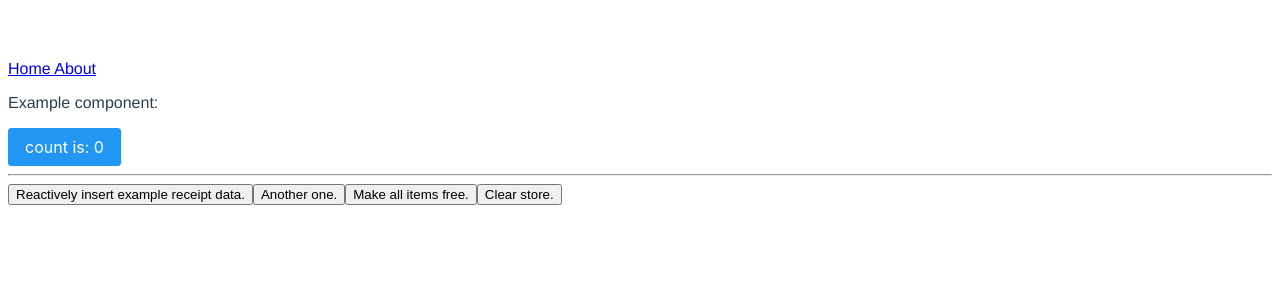
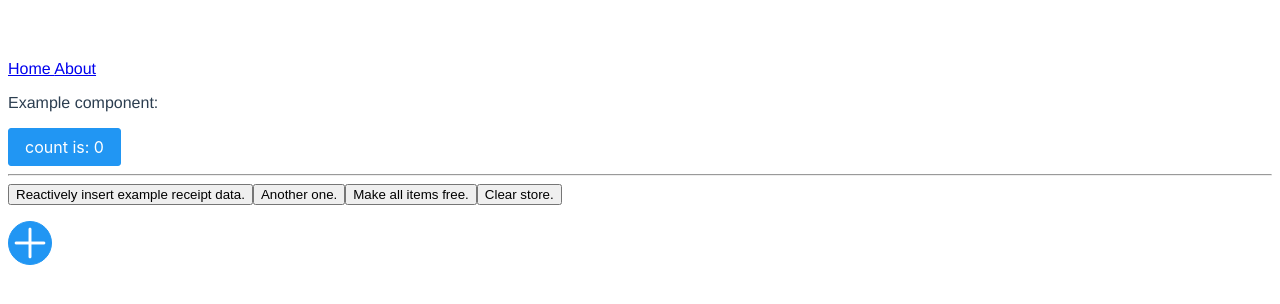
Before and after one commit to Muhlex/BonBon, a Vue app: page / in a window 1280 px wide. Shown: the top 304 px of the page. Built offline with nearby package versions, Linux system fonts and the light colour scheme.

Commit message:
install Primeicons; add component AddItem; Styling AddItem.vue

```diff
--- a/package.json
+++ b/package.json
@@ -30,6 +30,7 @@
   "dependencies": {
     "core-js": "^3.6.5",
     "nanoid": "^3.1.20",
+    "primeicons": "^4.1.0",
     "primevue": "^3.0.2",
     "vue": "^3.0.0",
     "vue-router": "^4.0.0-0"
--- /dev/null
+++ b/src/components/AddItem.vue
@@ -0,0 +1,66 @@
+<template>
+  <Button class="add-item">
+    <!--
+      AddItem Template
+      * includes Button to upload File
+      * FileUpload via Tag:Input Type:File Accept:Camera
+        -> on MobileDevices Camera will be supportet instead of FileUpload
+    -->
+
+    <!-- Input using for FileUpload -->
+    <label for="FileUpload" class="custom-file-upload">
+      <!-- Icon pi-plus of PrimeIcons: https://www.primefaces.org/primevue/showcase/#/icons -->
+      <i class="pi pi-plus" />
+
+      <input
+        id="FileUpload"
+        ref="input"
+        class="pi pi-plus"
+        type="file"
+        accept="image/*, application/pdf"
+        capture="camera"
+      >
+    </label>
+  </Button>
+</template>
+
+<script>
+import Button from 'primevue/button';
+
+export default {
+  name: 'AddItem',
+  components: {
+    Button,
+  },
+  data() {
+    return {
+    };
+  },
+};
+</script>
+
+<style lang="scss" scoped>
+  .add-item {
+    padding: 0 !important;
+    border-radius: 50%;
+  }
+
+  .custom-file-upload {
+    cursor: pointer;
+  }
+
+  #FileUpload {
+    display: inline-block;
+    position: absolute;
+    top: 0;
+    left: 0;
+    width: 100%;
+    height: 100%;
+    visibility: hidden;
+  }
+
+  i {
+    padding: 5px;
+    font-size: 2rem;
+  }
+</style>
--- a/src/main.js
+++ b/src/main.js
@@ -4,5 +4,6 @@ import router from './router';
 
 import 'primevue/resources/primevue.min.css';
 import 'primevue/resources/themes/saga-blue/theme.css';
+import 'primeicons/primeicons.css';
 
 createApp(App).use(router).mount('#app');
--- a/src/views/Home.vue
+++ b/src/views/Home.vue
@@ -23,16 +23,21 @@
       </ul>
     </li>
   </ul>
+
+  <!-- AddItem Dev-Test -->
+  <AddItem />
 </template>
 
 <script>
 import HelloWorld from '../components/HelloWorld.vue';
+import AddItem from '../components/AddItem.vue';
 import store from '../store';
 
 export default {
   name: 'Home',
   components: {
     HelloWorld,
+    AddItem,
   },
   data() {
     return {
```
Also changed, not shown: 1 other file (tests, documents, lock files or other folders).
